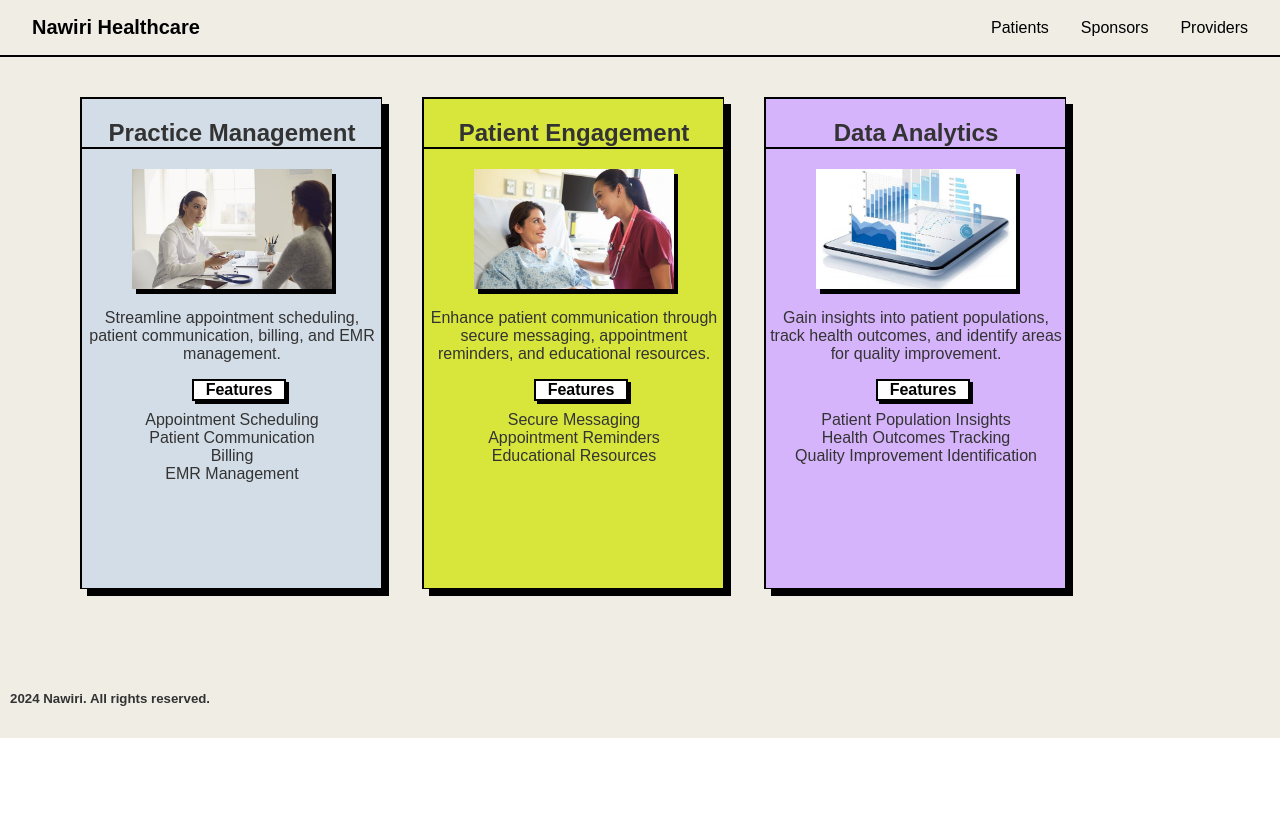
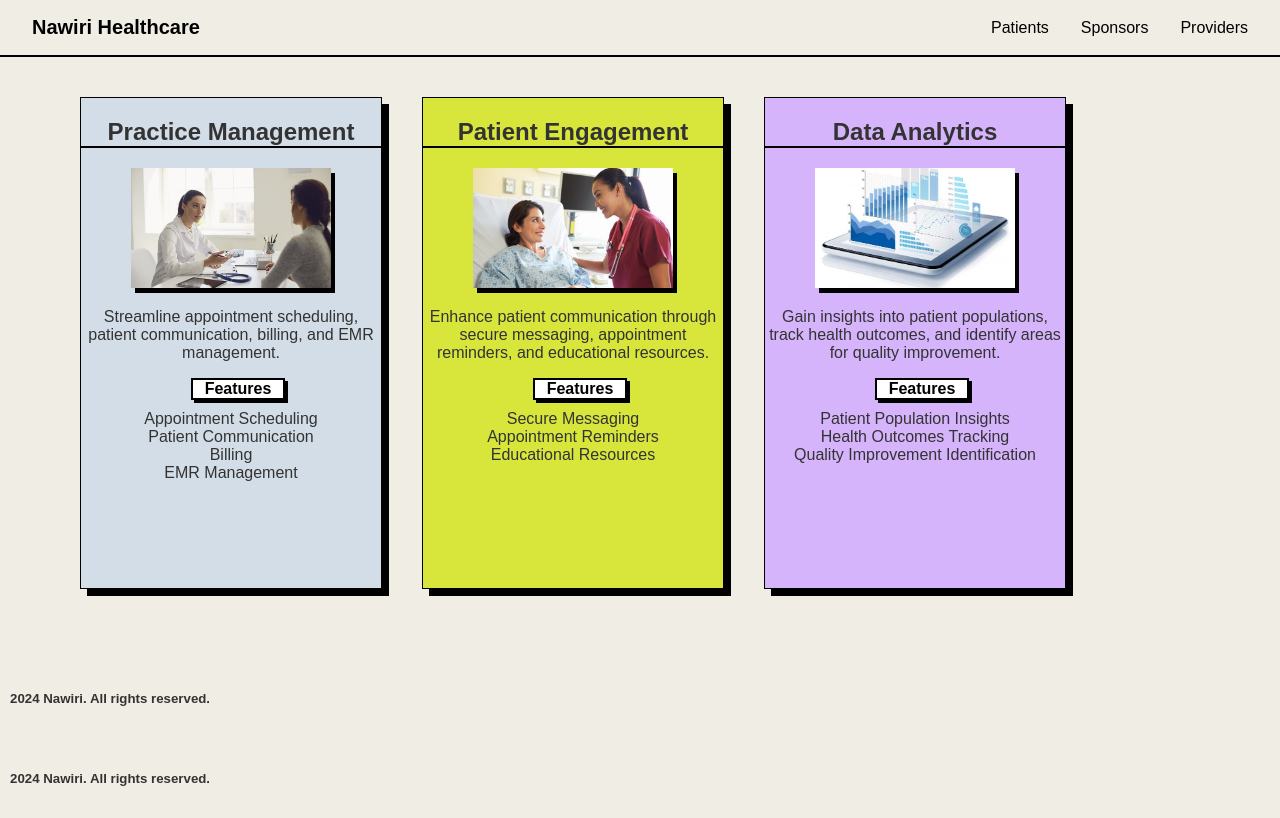
Before and after one commit to amanikituto/nawiri-healthcare, a React (Create React App) app: page /providers in a window 1280 px wide. Built offline with nearby package versions, Linux system fonts and the light colour scheme.

Commit message:
Adjustment to Providers page

```diff
--- a/package.json
+++ b/package.json
@@ -26,7 +26,8 @@
     "start": "react-scripts start",
     "build": "react-scripts build",
     "test": "react-scripts test",
-    "eject": "react-scripts eject"
+    "eject": "react-scripts eject",
+    "lint": "eslint ."
   },
   "eslintConfig": {
     "extends": [
@@ -45,5 +46,8 @@
       "last 1 firefox version",
       "last 1 safari version"
     ]
+  },
+  "devDependencies": {
+    "eslint": "^8.57.1"
   }
 }
--- a/src/App.js
+++ b/src/App.js
@@ -7,6 +7,9 @@ import Landing from './components/Landing/Landing';
 import './App.css';
 import Navbar from './components/layout/Navbar';
 import Footer from './components/layout/Footer';
+import PatientEngagement from './components/providers/PatientEngagement';
+import DataAnalytics from './components/providers/DataAnalytics';
+import PracticeManagement from './components/providers/PracticeManagement';
 
 function App() {
   return (
@@ -17,6 +20,9 @@ function App() {
           <Route path="/patients" element={<PatientDashboard />} />
           <Route path="/sponsors" element={<SponsorDashboard />} />
           <Route path="/providers" element={<ProviderDashboard />} />
+          <Route path="/practice" element={<PracticeManagement />} />
+          <Route path="/patient" element={<PatientEngagement />} />
+          <Route path="/analytics" element={<DataAnalytics />} />
         </Routes>
         {/* Pass toggleTheme function to Footer */}
         <Footer/>
--- a/src/components/providers/DataAnalytics.js
+++ b/src/components/providers/DataAnalytics.js
@@ -1,23 +1,17 @@
 import React from 'react';
-import analytics from '../../assets/Analytics is Worth Looking at Even for Interior Design Firms - Dig This Design (1).jpeg'
 import './ProviderDashboard.css';
+import Navbar from '../layout/Navbar';
 
 function DataAnalytics() {
   return (
-    <div className="card data-analytics">
-      <h2 className="card__title">Data Analytics</h2>
-      <img className='analytics' src={analytics} alt='analytics'/>
-      <p className="card__subtitle">
-        Gain insights into patient populations, track health outcomes, and identify areas for quality improvement.
-      </p>
-      <p className='features'>Features</p>
-      <ul className="card__form">
-        <li>Patient Population Insights</li>
-        <li>Health Outcomes Tracking</li>
-        <li>Quality Improvement Identification</li>
-      </ul>
+
+    <div>
+      <Navbar />
+      <h1>Data Analytics</h1>
     </div>
-  );
-}
+
+
+);
+};
 
 export default DataAnalytics;
--- a/src/components/providers/PatientEngagement.js
+++ b/src/components/providers/PatientEngagement.js
@@ -1,23 +1,18 @@
 import React from 'react';
 import patient from '../../assets/Tips on Improving Patient Education as a Nurse.jpeg';
 import './ProviderDashboard.css';
+import Navbar from '../layout/Navbar';
 
-function PatientEngagement() {
+const PatientEngagement = () => {
   return (
-    <div className="card patient-engagement">
-      <h2 className="card__title">Patient Engagement</h2>
-      <img className='patient' src={patient} alt='patient'/>
-      <p className="card__subtitle">
-        Enhance patient communication through secure messaging, appointment reminders, and educational resources.
-      </p>
-      <p className='features'>Features</p>
-      <ul className="card__form">
-        <li>Secure Messaging</li>
-        <li>Appointment Reminders</li>
-        <li>Educational Resources</li>
-      </ul>
-    </div>
+
+      <div>
+        <Navbar />
+        <h1>Patient Engagement</h1>
+      </div>
+
+
   );
-}
+};
 
 export default PatientEngagement;
--- a/src/components/providers/PracticeManagement.js
+++ b/src/components/providers/PracticeManagement.js
@@ -1,25 +1,21 @@
 import React from 'react';
 import practice from '../../assets/Female doctor consultation in the.jpeg';
 import './ProviderDashboard.css';
+import Navbar from '../layout/Navbar';
+
 
 
 function PracticeManagement() {
   return (
-    <div className="card practice-management">
-      <h2 className="card__title">Practice Management</h2>
-      <img className='practice' src={practice} alt='practice'/>
-      <p className="card__subtitle">
-        Streamline appointment scheduling, patient communication, billing, and EMR management.
-      </p>
-      <p className='features'>Features</p>
-      <ul className="card__form">
-        <li>Appointment Scheduling</li>
-        <li>Patient Communication</li>
-        <li>Billing</li>
-        <li>EMR Management</li>
-      </ul>
+
+    <div>
+      <Navbar />
+      <h1>Practice Management</h1>
+
     </div>
-  );
-}
+
+
+);
+};
 
 export default PracticeManagement;
--- a/src/components/providers/ProviderDashboard.css
+++ b/src/components/providers/ProviderDashboard.css
@@ -133,3 +133,8 @@
   }
 
 }
+
+.card-link {
+  text-decoration: none;
+  color: inherit;
+}
--- a/src/components/providers/ProviderDashboard.js
+++ b/src/components/providers/ProviderDashboard.js
@@ -1,36 +1,81 @@
 import React from 'react';
-import PracticeManagement from './PracticeManagement';
-import PatientEngagement from './PatientEngagement';
-import DataAnalytics from './DataAnalytics';
 import Navbar from '../layout/Navbar';
 import './ProviderDashboard.css'; // Import the CSS for card styling
 import Footer from '../layout/Footer';
+import { Link } from 'react-router-dom';
+import analytics from '../../assets/Analytics is Worth Looking at Even for Interior Design Firms - Dig This Design (1).jpeg'
+import patient from '../../assets/Tips on Improving Patient Education as a Nurse.jpeg';
+import practice from '../../assets/Female doctor consultation in the.jpeg';
+
 
 const ProviderDashboard = () => {
   return (
     <div>
       <Navbar />
       <div className="dashboard-container">
-        <div>
-          <div className="dashboard-columns">
-            <div className="dashboard-column">
-              <div className="card">
-                <PracticeManagement />
+        <div className="dashboard-columns">
+
+          {/* Card 1: Practice Management */}
+          <div className="dashboard-column">
+            <Link to="/practice" className="card-link">
+              <div className="card practice-management">
+                <h2 className="card__title">Practice Management</h2>
+                <img className='practice' src={practice} alt='practice' />
+                <p className="card__subtitle">
+                  Streamline appointment scheduling, patient communication, billing, and EMR management.
+                </p>
+                <p className='features'>Features</p>
+                <ul className="card__form">
+                  <li>Appointment Scheduling</li>
+                  <li>Patient Communication</li>
+                  <li>Billing</li>
+                  <li>EMR Management</li>
+                </ul>
               </div>
-            </div>
-            <div className="dashboard-column">
-              <div className="card">
-                <PatientEngagement />
+            </Link>
+          </div>
+
+          {/* Card 2: Patient Engagement */}
+          <div className="dashboard-column">
+            <Link to="/patient" className="card-link">
+              <div className="card patient-engagement">
+                <h2 className="card__title">Patient Engagement</h2>
+                <img className='patient' src={patient} alt='patient' />
+                <p className="card__subtitle">
+                  Enhance patient communication through secure messaging, appointment reminders, and educational resources.
+                </p>
+                <p className='features'>Features</p>
+                <ul className="card__form">
+                  <li>Secure Messaging</li>
+                  <li>Appointment Reminders</li>
+                  <li>Educational Resources</li>
+                </ul>
               </div>
-            </div>
-            <div className="dashboard-column">
-              <div className="card">
-                <DataAnalytics />
+            </Link>
+          </div>
+
+          {/* Card 3: Data Analytics */}
+          <div className="dashboard-column">
+            <Link to="/analytics" className="card-link">
+              <div className="card data-analytics">
+                <h2 className="card__title">Data Analytics</h2>
+                <img className='analytics' src={analytics} alt='analytics' />
+                <p className="card__subtitle">
+                  Gain insights into patient populations, track health outcomes, and identify areas for quality improvement.
+                </p>
+                <p className='features'>Features</p>
+                <ul className="card__form">
+                  <li>Patient Population Insights</li>
+                  <li>Health Outcomes Tracking</li>
+                  <li>Quality Improvement Identification</li>
+                </ul>
               </div>
-            </div>
+            </Link>
           </div>
+
         </div>
       </div>
+      <Footer />
     </div>
   );
 };
```
Also changed, not shown: 1 other file (tests, documents, lock files or other folders).
